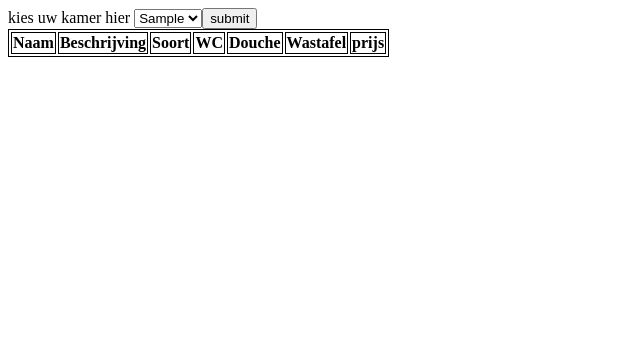
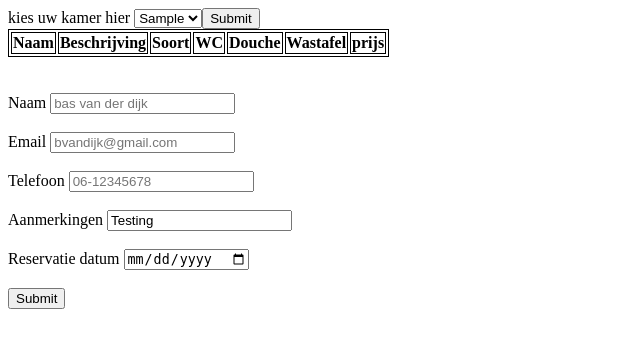
Before and after one commit to DanielROC-dev/JeMeppe, a PHP site: page / in a window 1280 px wide. Shown: the top 348 px of the page, without its empty margins (0-640 px from the left). Run offline with PHP 8.4, Linux system fonts and the light colour scheme; tables that the repository leaves empty or names only in its code hold one stand-in row (values such as "Sample post"); data that the repository does not hold is empty.

Commit message:
date selection

```diff
--- a/index.php
+++ b/index.php
@@ -21,16 +21,22 @@ table, th, td {
         <tbody>
             <?php
                 $con = new mysqli("localhost","root", "", "jemeppe");
-                echo $_POST['kamers'];
+
                 if(isset($_POST['submit'])){
-                    if(!empty($_POST['kamers'])){
+                    if(!empty($_POST['kamers'])) {
                         $selected = $_POST['kamers'];
+                    } else {
+                        echo 'Please select the value.'; // fix needed set to first room in array
+                    }
+                } else $selected = "De Rode Kamer";
+                echo "<form action='' method='post'><label> kies uw kamer hier </label><select name='kamers'>";
+                $GetRows = $con->query("SELECT Naam FROM kamers");
+                while ($row = mysqli_fetch_assoc($GetRows)){
+                    echo "<option value='" . implode($row) . "' "  .  ">" . implode($row) . "</option>";
+                    echo  "<br><br>\n";
+                }
+                echo '</select><input type="submit"  name="submit"></form>';
 
-                    }
-
-                    }else {
-                        $selected = "De Geheime Kamer";
-                }
 
                 $execItems = $con->query("SELECT Naam, Beschrijving, Soort, WC, Douche, Wastafel, Prijs  FROM kamers WHERE Naam = '". $selected . "'");
 
@@ -47,18 +53,37 @@ table, th, td {
 
                 }
 
-                echo "<form action='' method='post'><label> kies uw kamer hier </label><select name='kamers'>";
-                $GetRows = $con->query("SELECT Naam FROM kamers");
-                while ($row = mysqli_fetch_assoc($GetRows)){
-                    echo "<option value=''>" . implode($row) . "</option>";
-                    echo  "<br><br>\n";
-                }
-                echo '</select><input type="submit" name="kamers" value="submit"></form>';
 
 
             ?>
         </tbody>
-    </table>
+    </table> <br> <br>
+
+
+    <!-- reservatie -->
+
+    <form id="resForm" method="post" target="_self">
+      <label>Naam</label>
+      <input type="text" required name="name" placeholder="bas van der dijk" value=""><br> <br>
+
+      <label>Email</label>
+      <input type="email" required name="email" placeholder="bvandijk@gmail.com" value=""><br> <br>
+
+      <label>Telefoon</label>
+      <input type="tel" placeholder="06-12345678" required name="tel" value=""><br> <br>
+
+      <label>Aanmerkingen</label>
+      <input type="text" name="notes" value="Testing"><br> <br>
+
+      <?php
+
+      $mindate = date("Y-m-d");
+      ?>
+      <label>Reservatie datum</label>
+      <input type="date" required name="date" min="<?=$mindate?>"><br> <br>
+
+      <input type="submit" value="Submit">
+    </form>
 
 
 </body>
```
